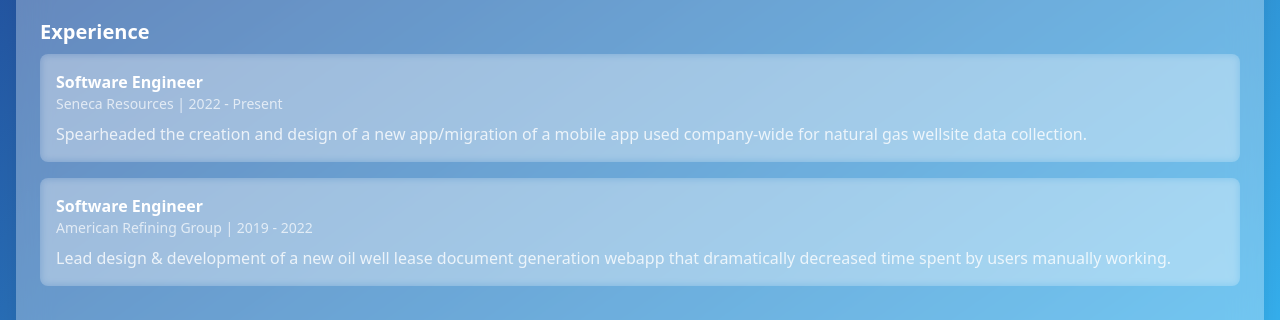
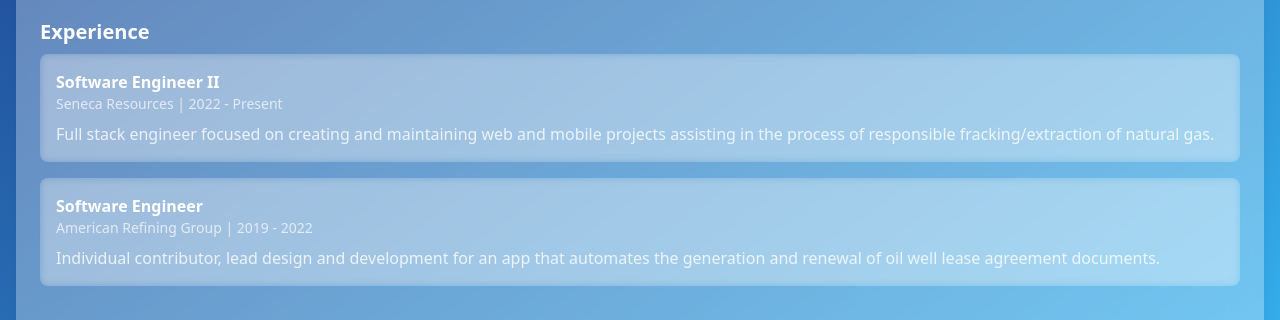
Before and after one commit to xmagee/portfolio, a React (Create React App) app: page / in a window 1280 px wide. Shown: the part 378-698 px from the top of the page. Built offline with nearby package versions, Linux system fonts and the light colour scheme.

Commit message:
update experience

```diff
--- a/src/App.js
+++ b/src/App.js
@@ -86,16 +86,16 @@ export default function GlassPortfolio() {
               <div className="space-y-4">
                 {[
                   {
-                    title: "Software Engineer",
+                    title: "Software Engineer II",
                     company: "Seneca Resources",
                     period: "2022 - Present",
-                    description: "Spearheaded the creation and design of a new app/migration of a mobile app used company-wide for natural gas wellsite data collection.",
+                    description: "Full stack engineer focused on creating and maintaining web and mobile projects assisting in the process of responsible fracking/extraction of natural gas.",
                   },
                   {
                     title: "Software Engineer",
                     company: "American Refining Group",
                     period: "2019 - 2022",
-                    description: "Lead design & development of a new oil well lease document generation webapp that dramatically decreased time spent by users manually working.",
+                    description: "Individual contributor, lead design and development for an app that automates the generation and renewal of oil well lease agreement documents.",
                   },
                 ].map((job, index) => (
                   <Card key={index} className="bg-white/10 backdrop-blur-sm">
```
